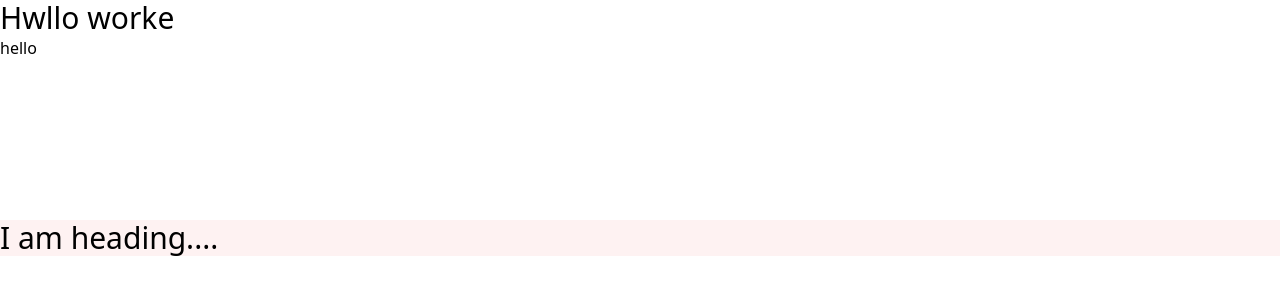
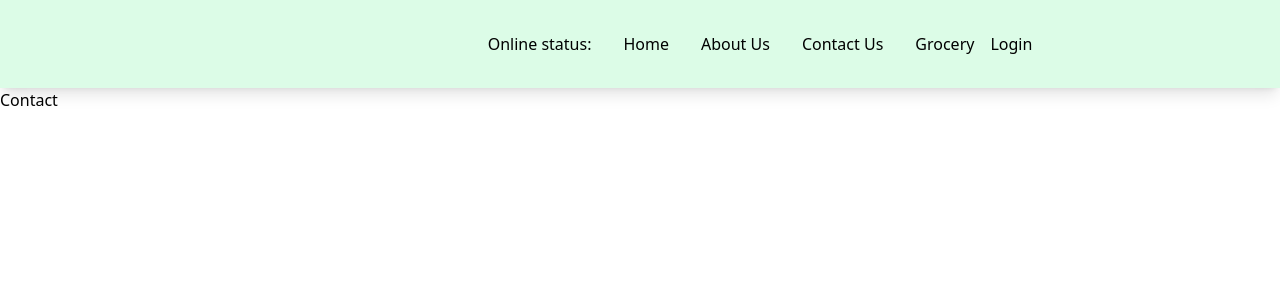
Before and after one commit to AnchalMish9630/React-Projects., a React (Vite) app: page /contact in a window 1280 px wide. Shown: the top 300 px of the page. Built offline with nearby package versions, Linux system fonts and the light colour scheme.

Commit message:
Added new components header, body, card

```diff
--- a/App.js
+++ b/App.js
@@ -1,16 +1,42 @@
 import React from 'react';
 import ReactDOM from 'react-dom/client';
-import Heading from "./src/Heading";
+import Header from "./src/components/Header";
 import './index.css';
-
+import { Outlet, createBrowserRouter } from 'react-router-dom';
+import { RouterProvider } from 'react-router-dom';
+import Body from './src/components/Body';
+import Error from './src/components/Error';
+import About from './src/components/About';
+import Contact from './src/components/Contact';
 
 const App = ()=>{
     return(
         <div className='app'>
-            hello
-            <Heading />
+            <Header />
+            <Outlet />
         </div>
     )
 }
+const router = createBrowserRouter([
+    {
+      path: "/",
+      element: <App />,
+      children:[
+       {
+        path: "/",
+        element:<Body/>
+       },
+       {
+        path: "/about",
+        element: <About />
+       },
+       {
+        path: "/contact",
+        element: <Contact />
+       }
+      ],
+      errorElement: <Error />
+    },
+  ]);
 const root = ReactDOM.createRoot(document.getElementById("root"));
-root.render(<App />);
+root.render(<RouterProvider router={router}  />);
--- a/index.html
+++ b/index.html
@@ -8,8 +8,6 @@
     <link rel="stylesheet" href="index.css" />
 </head>
 <body>
-
-    <h1 class="text-3xl font-bold underline">Hwllo worke</h1>
     <div id="root"></div>
 </body>
 </html>
--- a/package.json
+++ b/package.json
@@ -31,6 +31,7 @@
   },
   "dependencies": {
     "react": "^18.3.1",
-    "react-dom": "^18.3.1"
+    "react-dom": "^18.3.1",
+    "react-router-dom": "^6.28.0"
   }
 }
--- a/src/Heading.js
+++ /dev/null
@@ -1,7 +0,0 @@
-import React from "react";
-const Header= ()=>{
-    return(
-        <div className=" bg-red-50 mt-40 text-3xl ">I am heading....</div>
-    )
-}
-export default Header;
--- /dev/null
+++ b/src/components/About.js
@@ -0,0 +1,6 @@
+const About =()=>{
+    return(
+        <>About</>
+    )
+}
+export default About;
--- /dev/null
+++ b/src/components/Body.js
@@ -0,0 +1,29 @@
+import { useEffect, useState } from "react";
+import RestaurantCards from "./RestaurantCards";
+
+const Body=()=>{
+
+    const [listOfRestaurant,setListOfRestaurant ]=useState([])
+
+    useEffect(() => {
+        fetchData();
+    }, [])
+    const fetchData = async()=>{
+        const data = await  fetch(
+            "https://www.swiggy.com/dapi/restaurants/list/v5?lat=28.65200&lng=77.16630&is-seo-homepage-enabled=true&page_type=DESKTOP_WEB_LISTING"
+        );
+        const jsonData = await data.json();
+        setListOfRestaurant(jsonData.data.cards[4].card.card.gridElements.infoWithStyle.restaurants);
+        console.log("helllo",jsonData.data.cards[4].card.card.gridElements.infoWithStyle.restaurants);
+    }
+    return(
+        <div>
+            {listOfRestaurant.map((restaurant, key)=>{
+                return <RestaurantCards resData={restaurant} />
+            } )}
+
+            <button onClick={fetchData}>upload dknjwkjsn</button>
+        </div>
+    )
+}
+export default Body;
--- /dev/null
+++ b/src/components/Contact.js
@@ -0,0 +1,6 @@
+const Contact=()=>{
+    return(
+        <>Contact</>
+    )
+}
+export default Contact;
--- /dev/null
+++ b/src/components/Error.js
@@ -0,0 +1,13 @@
+import { useRouteError } from "react-router-dom";
+
+const Error = ()=>{
+    const errorPage = useRouteError();
+    return(
+        <div>
+            <h1>Oops!! something went wrong</h1>
+            <h3>{errorPage.status}</h3>
+            <h4>{errorPage.statusText}</h4>
+        </div>
+    )
+}
+export default Error;
--- /dev/null
+++ b/src/components/Header.js
@@ -0,0 +1,39 @@
+import React, { useState } from "react";
+import { Link } from "react-router-dom";
+const Header= ()=>{
+
+    const [loginButton, setLoginButton] = useState("Login");
+    const [onlineStatus, setOnlineStatus] = useState(false)
+
+    return(
+        <div>
+        <div className="flex justify-center bg-green-100 shadow-lg">
+        <div>
+            <img className="w-56" src="" />
+        </div>
+        <div className="flex items-center">
+            <ul className="flex p-4 m-4">
+                <li className="px-4"> Online status: {onlineStatus ? "" : ""}</li>
+                <li className="px-4">
+                    <Link to="/">Home</Link>
+                </li>
+                <li className="px-4">
+                    <Link to="/about">About Us</Link>
+                </li>
+                <li className="px-4">
+                    <Link to="/contact">Contact Us</Link>
+                </li>
+                <li className="px-4">
+                    <Link to="/grocery">Grocery</Link>
+                </li>
+                <button className="login" onClick={()=>{
+                    loginButton === "Login" ? setLoginButton("Logout") : setLoginButton("Login")
+                }}>{loginButton}</button>
+            </ul>
+        </div>
+        </div>
+        </div>
+
+    )
+}
+export default Header;
--- /dev/null
+++ b/src/components/RestaurantCards.js
@@ -0,0 +1,14 @@
+const RestaurantCards = ({ resData })=>{
+
+
+    console.log(resData);
+
+    return(
+        <div>
+            hellp
+            {/* <h1>{resData.name}</h1>
+            <h1>{resData.food}</h1> */}
+        </div>
+    )
+}
+export default RestaurantCards;
--- /dev/null
+++ b/utils/constant.js
@@ -0,0 +1,2 @@
+export const CDN_URL = ""
+export const LOGO_URL=""
```
Also changed, not shown: utils/mockData.js (added), 1 other file (tests, documents, lock files or other folders).
